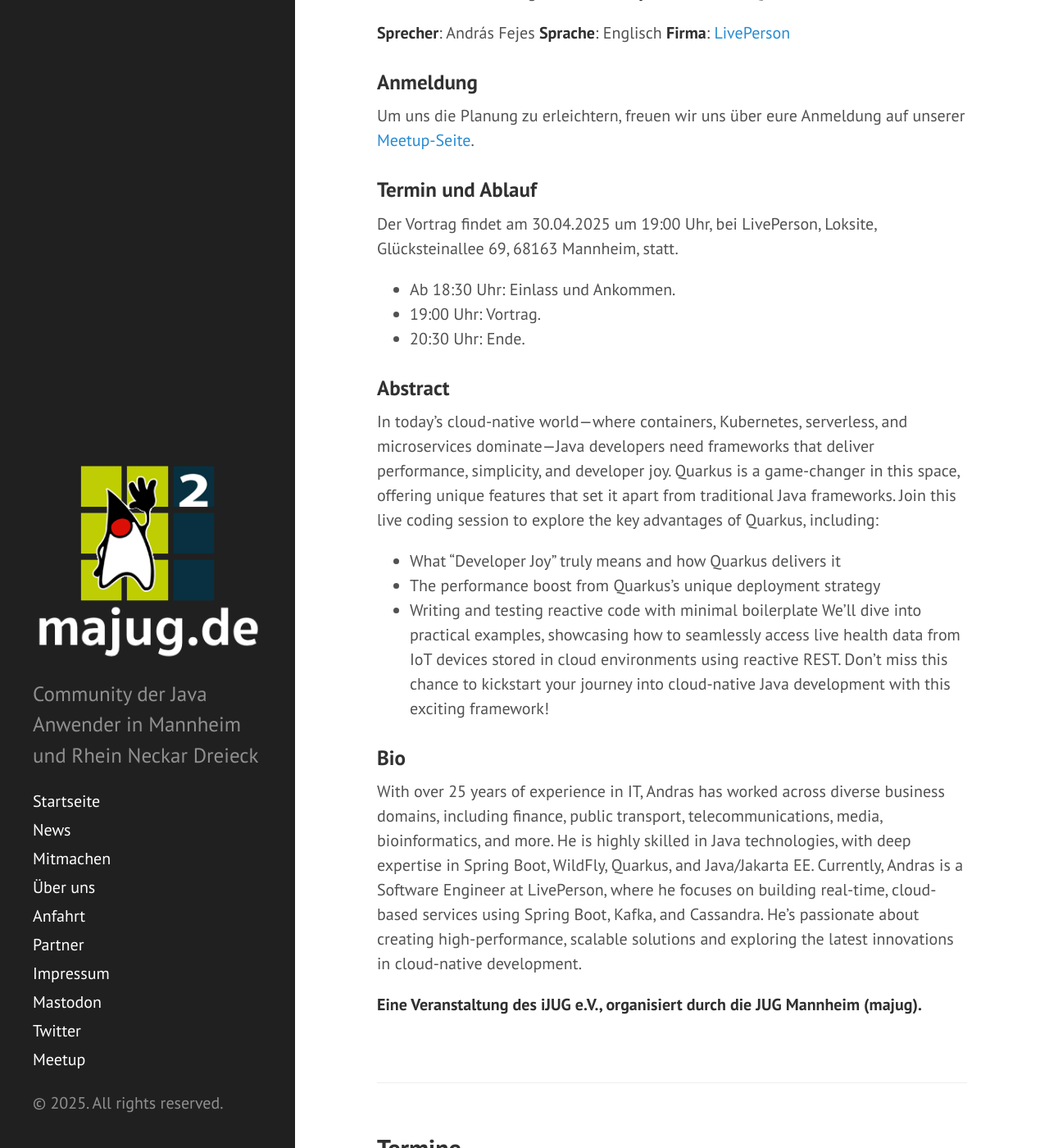
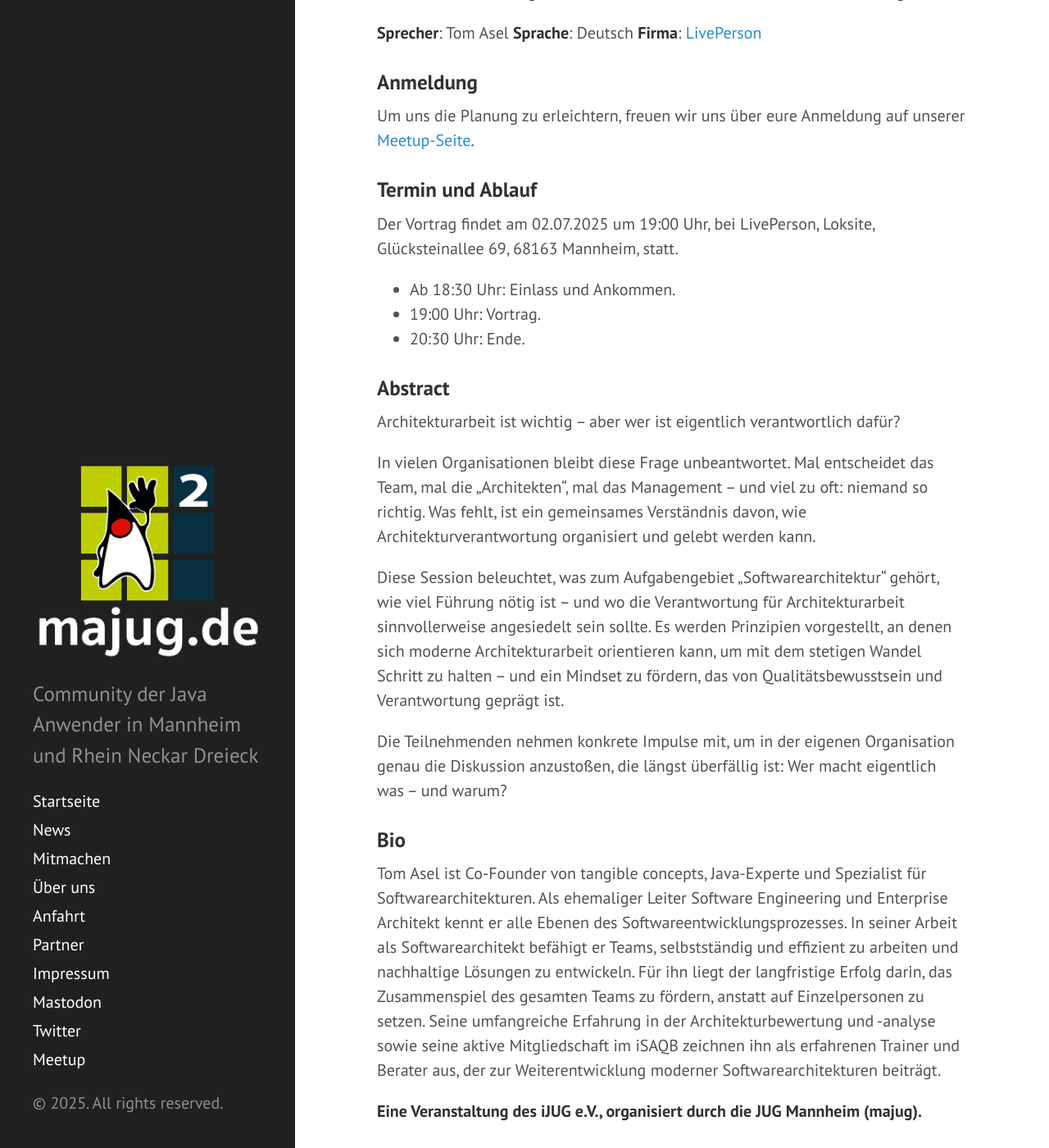
Before and after one commit to majug/majug.github.io, a Jekyll site: the page built from index.html, in a window 1280 px wide and 1400 px high, scrolled down 255 px. Shown: the whole window at 82% size. Built offline with Jekyll 4.4.1, drawn with Linux system fonts in a browser that asks for light colours; some of the changed text lies outside the part shown.

Commit message:
Add talk by Tom

```diff
--- /dev/null
+++ b/_posts/2025-07-02-architekturverantwortung-weniger-rede-mehr-machen.md
@@ -0,0 +1,34 @@
+---
+layout: post
+title: "Architekturverantwortung: Weniger reden – mehr machen!"
+speaker: "Tom Asel"
+location: "LivePerson, Loksite, Glücksteinallee 69, 68163 Mannheim"
+state: startpage
+---
+
+Unser nächster Vortrag von **Tom Asel** handelt von Architekturverantwortung.
+
+**Sprecher**: Tom Asel **Sprache**: Deutsch **Firma**: [LivePerson](https://www.liveperson.com/)
+
+### Anmeldung
+Um uns die Planung zu erleichtern, freuen wir uns über eure Anmeldung auf unserer [Meetup-Seite](https://www.meetup.com/mannheim-java-usergroup/events/307837351/).
+
+### Termin und Ablauf
+Der Vortrag findet am 02.07.2025 um 19:00 Uhr, bei LivePerson, Loksite, Glücksteinallee 69, 68163 Mannheim, statt.
+* Ab 18:30 Uhr: Einlass und Ankommen.
+* 19:00 Uhr: Vortrag.
+* 20:30 Uhr: Ende.
+
+### Abstract
+Architekturarbeit ist wichtig – aber wer ist eigentlich verantwortlich dafür?
+
+In vielen Organisationen bleibt diese Frage unbeantwortet. Mal entscheidet das Team, mal die „Architekten“, mal das Management – und viel zu oft: niemand so richtig. Was fehlt, ist ein gemeinsames Verständnis davon, wie Architekturverantwortung organisiert und gelebt werden kann.
+
+Diese Session beleuchtet, was zum Aufgabengebiet „Softwarearchitektur“ gehört, wie viel Führung nötig ist – und wo die Verantwortung für Architekturarbeit sinnvollerweise angesiedelt sein sollte. Es werden Prinzipien vorgestellt, an denen sich moderne Architekturarbeit orientieren kann, um mit dem stetigen Wandel Schritt zu halten – und ein Mindset zu fördern, das von Qualitätsbewusstsein und Verantwortung geprägt ist.
+
+Die Teilnehmenden nehmen konkrete Impulse mit, um in der eigenen Organisation genau die Diskussion anzustoßen, die längst überfällig ist: Wer macht eigentlich was – und warum?
+
+### Bio
+Tom Asel ist Co-Founder von tangible concepts, Java-Experte und Spezialist für Softwarearchitekturen. Als ehemaliger Leiter Software Engineering und Enterprise Architekt kennt er alle Ebenen des Softwareentwicklungsprozesses. In seiner Arbeit als Softwarearchitekt befähigt er Teams, selbstständig und effizient zu arbeiten und nachhaltige Lösungen zu entwickeln. Für ihn liegt der langfristige Erfolg darin, das Zusammenspiel des gesamten Teams zu fördern, anstatt auf Einzelpersonen zu setzen. Seine umfangreiche Erfahrung in der Architekturbewertung und -analyse sowie seine aktive Mitgliedschaft im iSAQB zeichnen ihn als erfahrenen Trainer und Berater aus, der zur Weiterentwicklung moderner Softwarearchitekturen beiträgt.
+
+**Eine Veranstaltung des iJUG e.V., organisiert durch die JUG Mannheim (majug).**
```
Also changed, not shown: _posts/2025-04-30-cloud-native-with-quarkus.md (+0 -1 lines).
